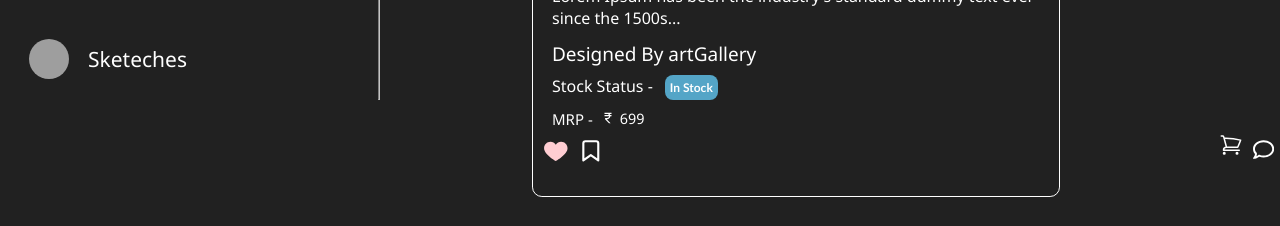
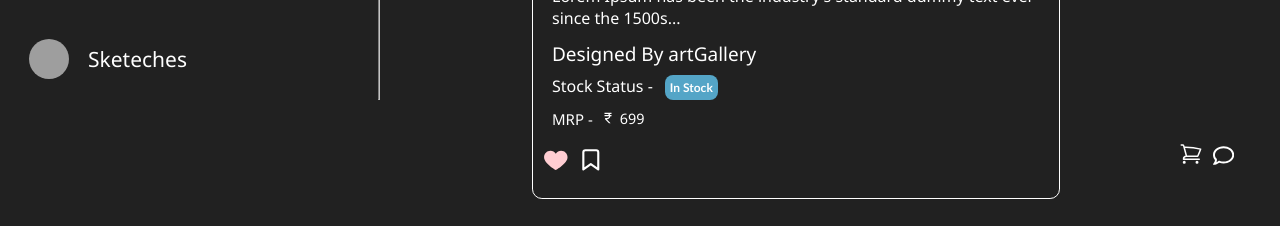
Before and after one commit to Pragyani/art-gallery, a React (Create React App) app: page / in a window 1280 px wide. Shown: the part 780-1006 px from the top of the page. Built offline with nearby package versions, Linux system fonts and the light colour scheme; grey boxes are pictures that could not be loaded.

Commit message:
add : changes in margin's and position of comment-icon

```diff
--- a/src/ProductDetails/productDetail.css
+++ b/src/ProductDetails/productDetail.css
@@ -260,14 +260,13 @@
     /* gap: 18px; */
     justify-content: space-evenly;
     font-size: 14px;
-    margin-top: 0px;
-    margin-bottom: 7px;
+    margin-top: 9px;
 }
 
 .post-icons .crt-st {
     color: var(--color);
     cursor: pointer;
-    margin-left: 38.5pc;
+    margin-left: 36pc;
 }
 
 .post-icons .crt-st:hover {
@@ -368,7 +367,7 @@
 
 .cmnt-rct-i {
     position: relative;
-    top: 4px;
+    top: 1px;
     left: 5px;
     color: var(--color);
 }
```
